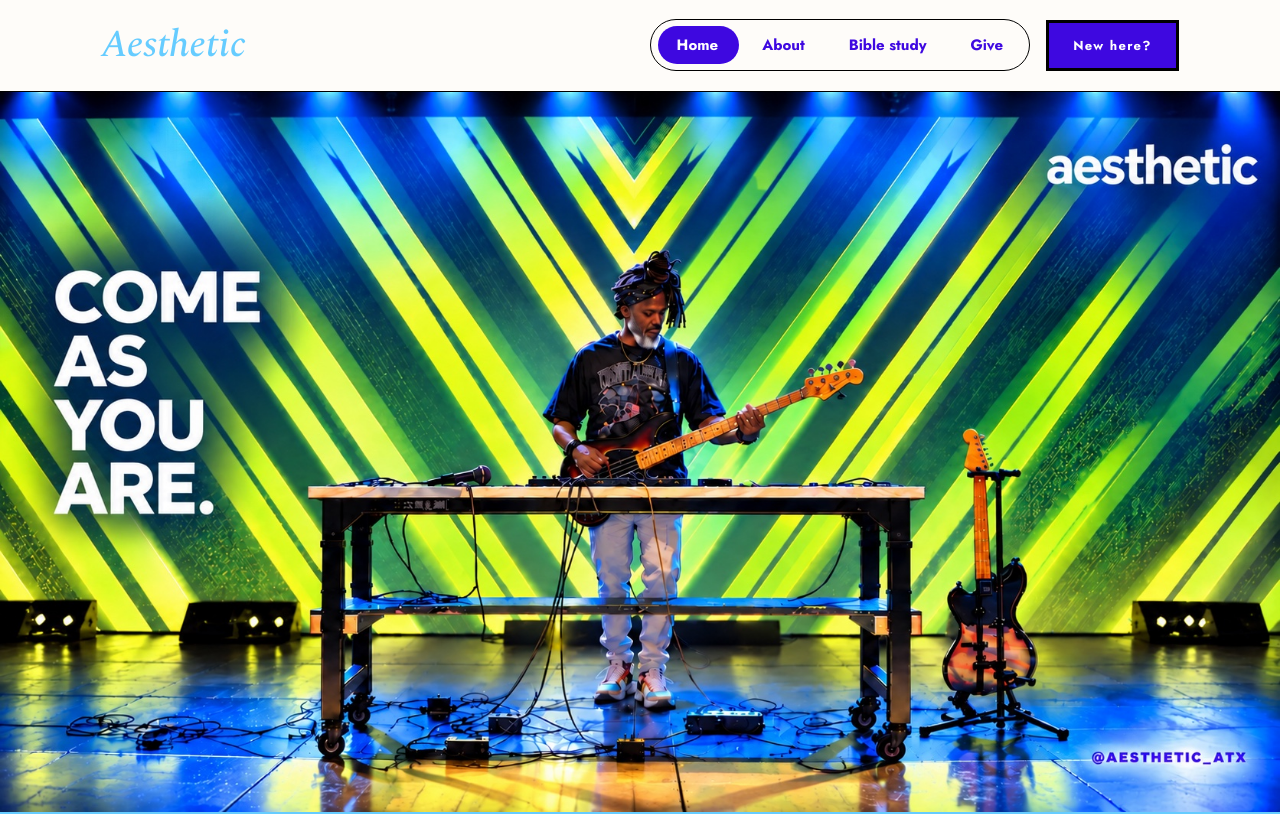
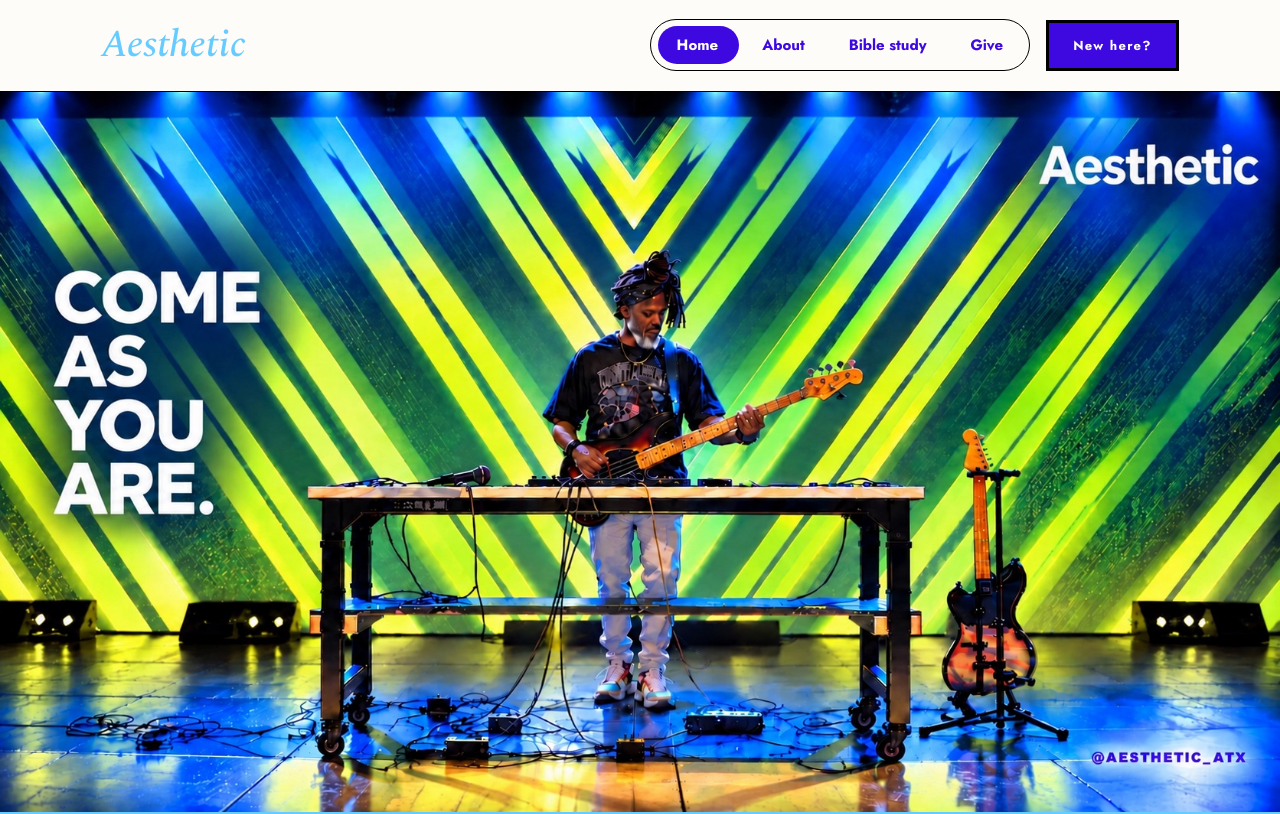
Before and after one commit to Aesthetic-ATX/Aesthetic-Website, a Next.js app: page / in a window 1280 px wide. Shown: the top 814 px of the page. Built offline with nearby package versions, Linux system fonts and the light colour scheme.

Commit message:
Hero: wordmark capitalised as Aesthetic (Pastor John's request)
hero-full-v4.jpg replaces v3, same 1672x941 plate, so the layout is
unchanged. New filename so browsers drop the cached copy.

Co-Authored-By: Claude Opus 5.5 <noreply@anthropic.com>

```diff
--- a/app/page.tsx
+++ b/app/page.tsx
@@ -21,10 +21,11 @@ export default function Home() {
           in the caption. */}
       <section className="hero" id="visit">
         <div className="hero-plate">
-          {/* Source: ~/Desktop/Image Option #1.png (1672x941), supplied 2026-09-23. Uppercase lettering.
+          {/* Source: ~/Desktop/Aesthetic (09:29) Hero Image.png (1672x941), supplied 2026-09-29: the
+              wordmark now reads "Aesthetic", capitalised at Pastor John's request.
               Filename is versioned on every swap: a reused name leaves browsers on the cached copy. */}
           <Image
-            src="/images/hero-full-v3.jpg"
+            src="/images/hero-full-v4.jpg"
             alt="A musician plays bass on stage at a table of pedals, in front of green and yellow chevron projections, beside the words come as you are"
             fill
             sizes="100vw"
```
Also changed, not shown: public/images/hero-full-v3.jpg (deleted), public/images/hero-full-v4.jpg (added).
